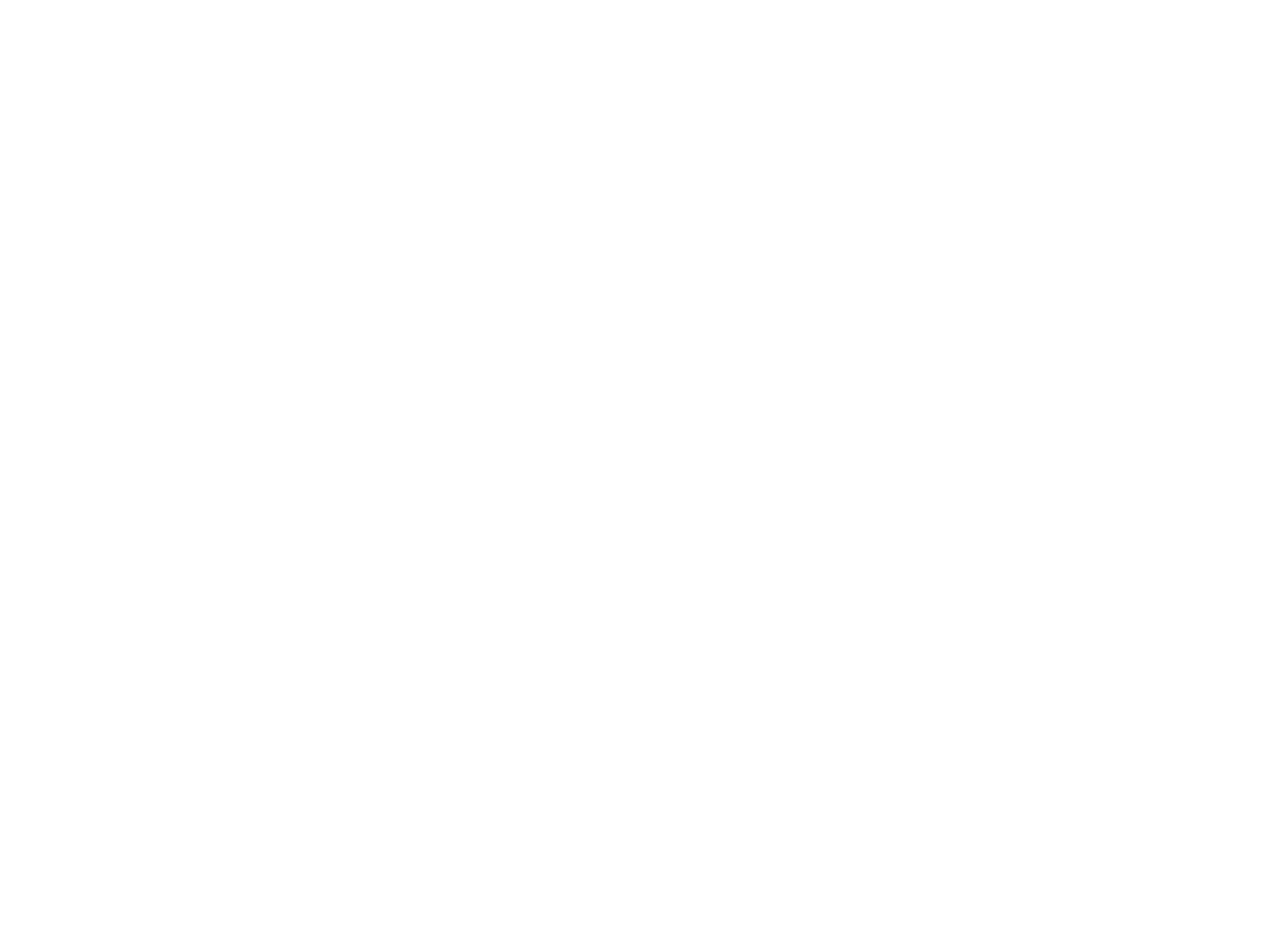
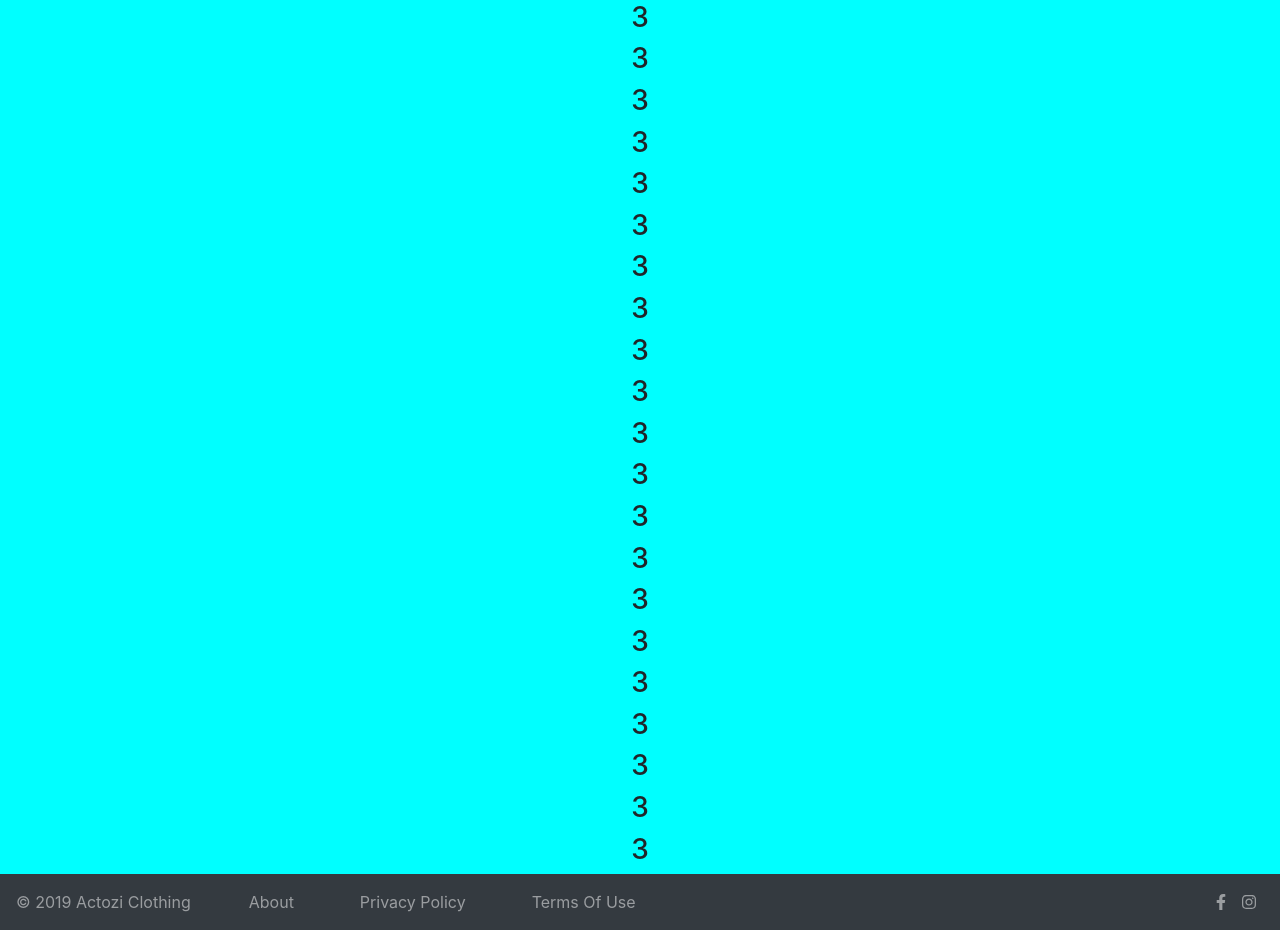
Before and after one commit to hashirtihami/actozi, a React (Create React App) app in the folder actozi/: page / in a window 1280 px wide. Shown: the part 180-1110 px from the top of the page. Before the commit the page ends 800 px from the top, so only its background shows below. Built offline with nearby package versions, Linux system fonts and the light colour scheme.

Commit message:
Ugly Footer

```diff
--- a/actozi/src/App.js
+++ b/actozi/src/App.js
@@ -5,22 +5,39 @@
 import "slick-carousel/slick/slick.css";
 import "slick-carousel/slick/slick-theme.css";
 
-import CustomNavbar from "./components/Navbar/Navbar";
-import CustomCarousel from "./components/Carousel/Carousel";
+import Header from "./components/Header/Header";
+import Carousel from "./components/Carousel/Carousel";
+import Footer from "./components/Footer/Footer";
 
 function App() {
-  const settings = {
-    dots: true,
-    infinite: true,
-    speed: 500,
-    slidesToShow: 1,
-    slidesToScroll: 1,
-    lazyLoad: true
-  };
   return (
     <div>
-      <CustomNavbar />
-      <CustomCarousel />
+      <Header />
+      <Carousel />
+      <Carousel />
+      <Carousel />
+      <Carousel />
+      <Carousel />
+      <Carousel />
+      <Carousel />
+      <Carousel />
+      <Carousel />
+      <Carousel />
+      <Carousel />
+      <Carousel />
+      <Carousel />
+      <Carousel />
+      <Carousel />
+      <Carousel />
+      <Carousel />
+      <Carousel />
+      <Carousel />
+      <Carousel />
+      <Carousel />
+      <Carousel />
+      <Carousel />
+      <Carousel />
+      <Footer />
     </div>
     // <div className="App">
     //   <header className="App-header">
--- a/actozi/src/components/Carousel/Carousel.css
+++ b/actozi/src/components/Carousel/Carousel.css
@@ -1,5 +1,4 @@
 .slick-slider div {
-  width: 100%;
   background-color: aqua;
   text-align: center;
 }
--- a/actozi/src/components/Carousel/Carousel.js
+++ b/actozi/src/components/Carousel/Carousel.js
@@ -3,7 +3,7 @@
 
 import "./Carousel.css";
 
-export default class CustomCarousel extends React.Component {
+export default class Carousel extends React.Component {
   render() {
     const settings = {
       arrows: false,
--- /dev/null
+++ b/actozi/src/components/Footer/Footer.css
@@ -0,0 +1,7 @@
+.footer-nav {
+  flex: 1;
+}
+
+.footer-nav > a {
+  margin-left: 50px;
+}
--- /dev/null
+++ b/actozi/src/components/Footer/Footer.js
@@ -0,0 +1,30 @@
+import React from "react";
+import Navbar from "react-bootstrap/Navbar";
+import Nav from "react-bootstrap/Nav";
+import { FontAwesomeIcon } from "@fortawesome/react-fontawesome";
+import { faFacebookF, faInstagram } from "@fortawesome/free-brands-svg-icons";
+
+import "./Footer.css";
+
+export default class Footer extends React.Component {
+  render() {
+    return (
+      <Navbar bg="dark" expand="lg" variant="dark" sticky="bottom">
+        <Nav className="footer-nav">
+          <Navbar.Text>© 2019 Actozi Clothing</Navbar.Text>
+          <Nav.Link href="#home">About</Nav.Link>
+          <Nav.Link href="#link">Privacy Policy</Nav.Link>
+          <Nav.Link href="#home">Terms Of Use</Nav.Link>
+        </Nav>
+        <Nav className="ml-auto">
+          <Nav.Link href="#home">
+            <FontAwesomeIcon icon={faFacebookF} />
+          </Nav.Link>
+          <Nav.Link href="#home">
+            <FontAwesomeIcon icon={faInstagram} />
+          </Nav.Link>
+        </Nav>
+      </Navbar>
+    );
+  }
+}
--- a/actozi/src/components/Navbar/Navbar.js
+++ b/actozi/src/components/Header/Header.js
@@ -3,10 +3,10 @@
 import Navbar from "react-bootstrap/Navbar";
 import Nav from "react-bootstrap/Nav";
 
-export default class CustomNavbar extends React.Component {
+export default class Header extends React.Component {
   render() {
     return (
-      <Navbar bg="dark" expand="lg" variant="dark">
+      <Navbar bg="dark" expand="lg" variant="dark" sticky="top">
         <Navbar.Brand href="#home" className="mx-auto">
           <img
             src={logo}
```
Also changed, not shown: actozi/package.json (+6 -1 lines), actozi/src/components/Header/Header.css (added), 2 other files (tests, documents, lock files or other folders).
